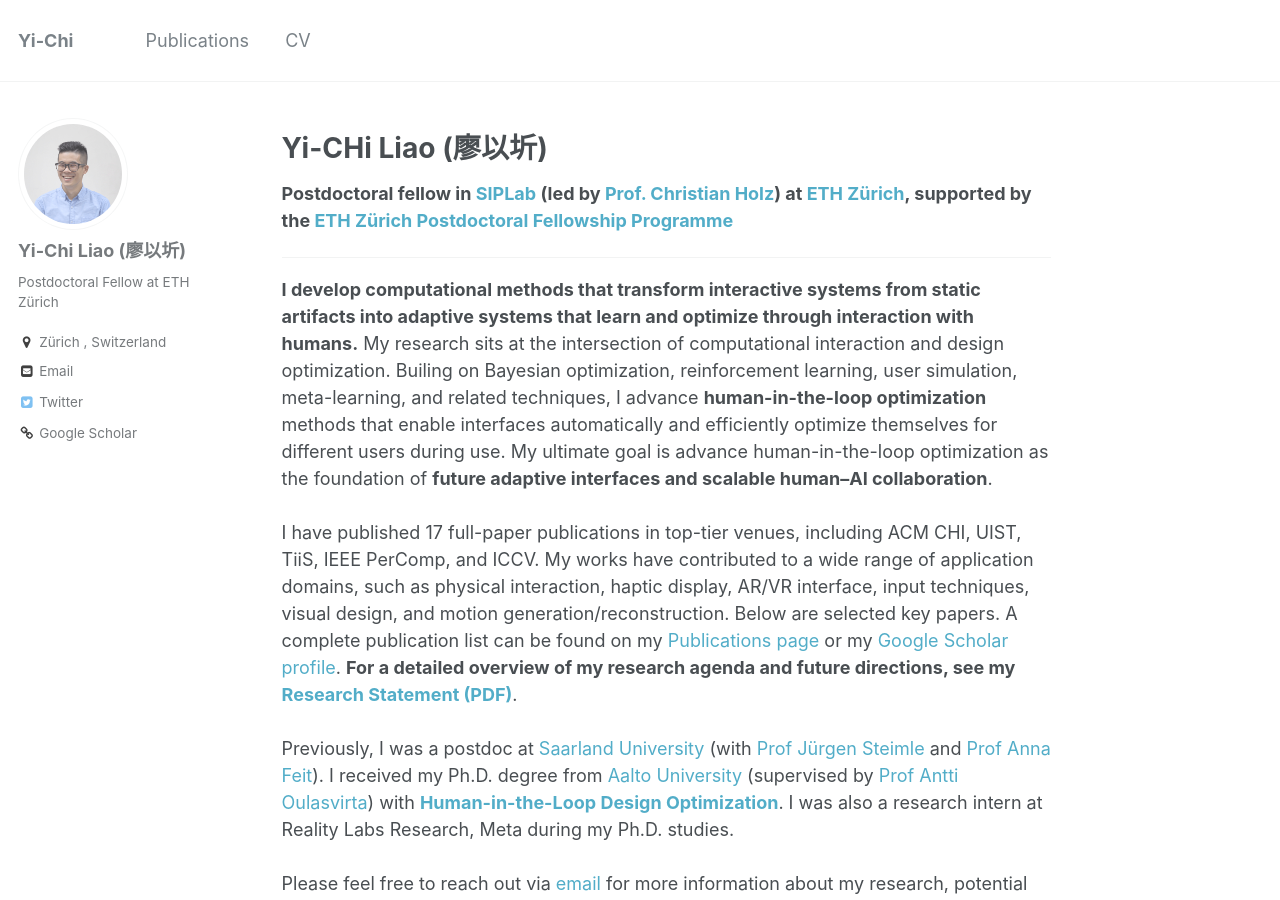
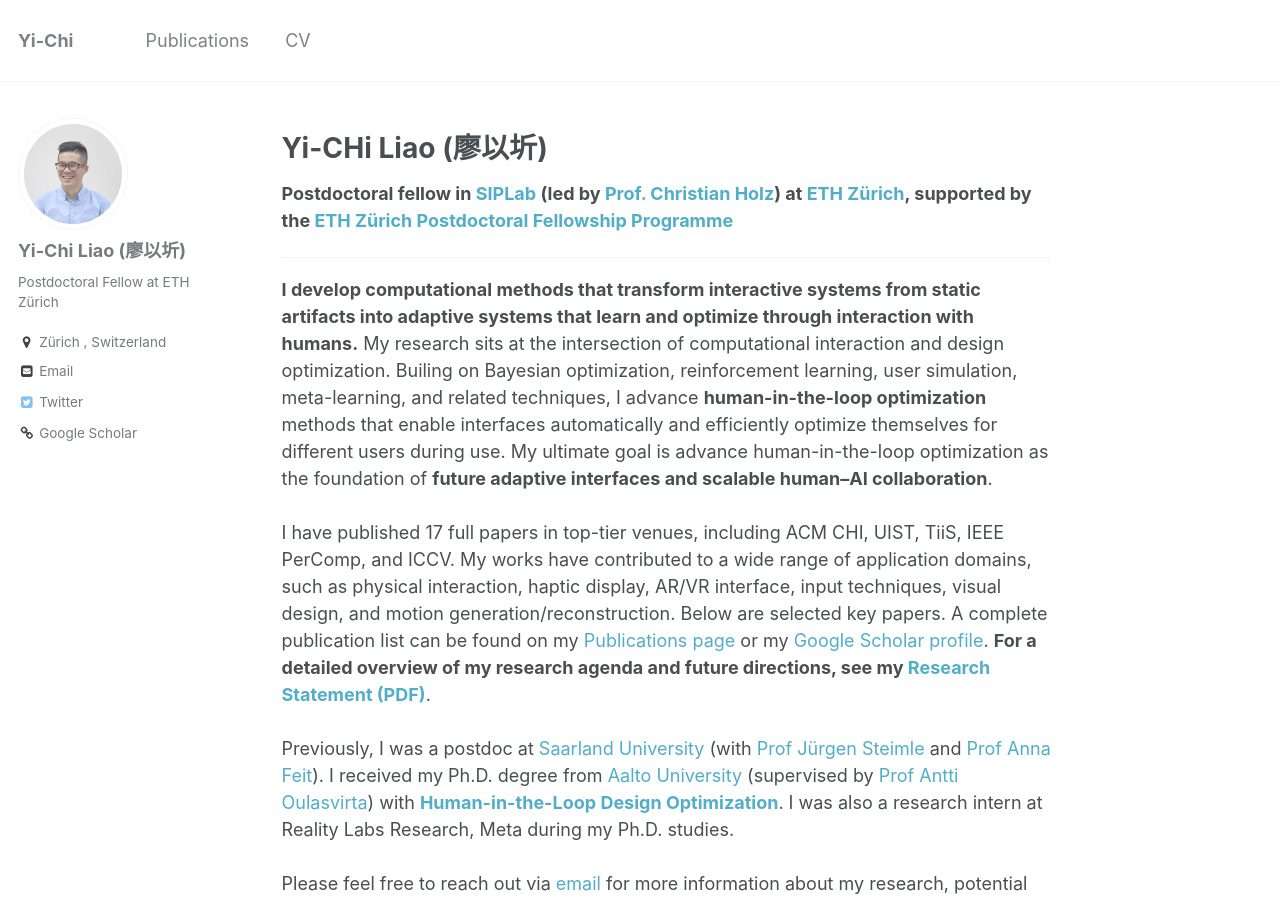
Before and after one commit to yichiliao/yichiliao.github.io, a Jekyll site: the page built from _pages/about.md, in a window 1280 px wide and 900 px high. Built offline with Jekyll 4.4.1, drawn with Linux system fonts in a browser that asks for light colours.

Commit message:
updating about

```diff
--- a/_pages/about.md
+++ b/_pages/about.md
@@ -17,7 +17,7 @@ My research sits at the intersection of computational interaction and design opt
 Builing on Bayesian optimization, reinforcement learning, user simulation, meta-learning, and related techniques, I advance **human-in-the-loop optimization** methods that enable interfaces automatically and efficiently optimize themselves for different users during use. My ultimate goal is advance human-in-the-loop optimization as the foundation of **future adaptive interfaces and scalable human–AI collaboration**.
 <br>
 <br>
-I have published 17 full-paper publications in top-tier venues, including ACM CHI, UIST, TiiS, IEEE PerComp, and ICCV.
+I have published 17 full papers in top-tier venues, including ACM CHI, UIST, TiiS, IEEE PerComp, and ICCV.
 My works have contributed to a wide range of application domains, such as physical interaction, haptic display, AR/VR interface, input techniques, visual design, and motion generation/reconstruction.
 Below are selected key papers. A complete publication list can be found on my [Publications page](https://yichiliao.com/publications/) or my [Google Scholar profile](https://scholar.google.com/citations?user=Ddny4V4AAAAJ&hl=en).
 **For a detailed overview of my research agenda and future directions, see my [Research Statement (PDF)](https://yichiliao.com/files/Research-Statement_LIAO.pdf)**.
```
